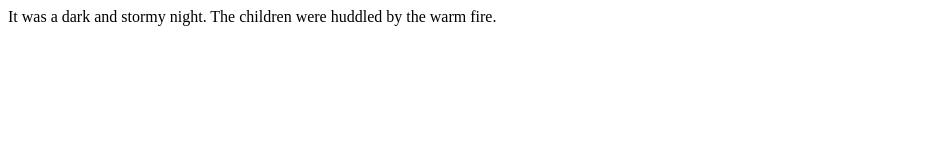
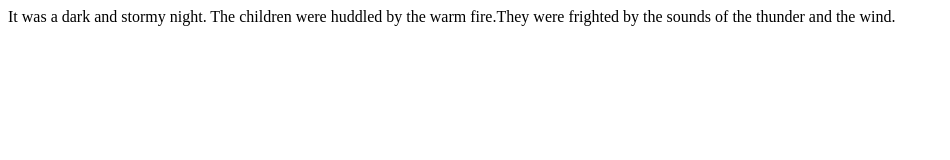
Before and after one commit to Bradleywboggs/fireside-story, a plain HTML site: page index.html in a window 1280 px wide. Shown: the whole page, without its empty margins (0-950 px from the left). Drawn offline with Linux system fonts and the light colour scheme.

Commit message:
Added line 3.

```diff
--- a/index.html
+++ b/index.html
@@ -1,5 +1,5 @@
 <html>
   <body>
-    <p>It was a dark and stormy night. The children were huddled by the warm fire.</p>
+    <p>It was a dark and stormy night. The children were huddled by the warm fire.They were frighted by the sounds of the thunder and the wind.</p>
   </body>
 </html>
```
